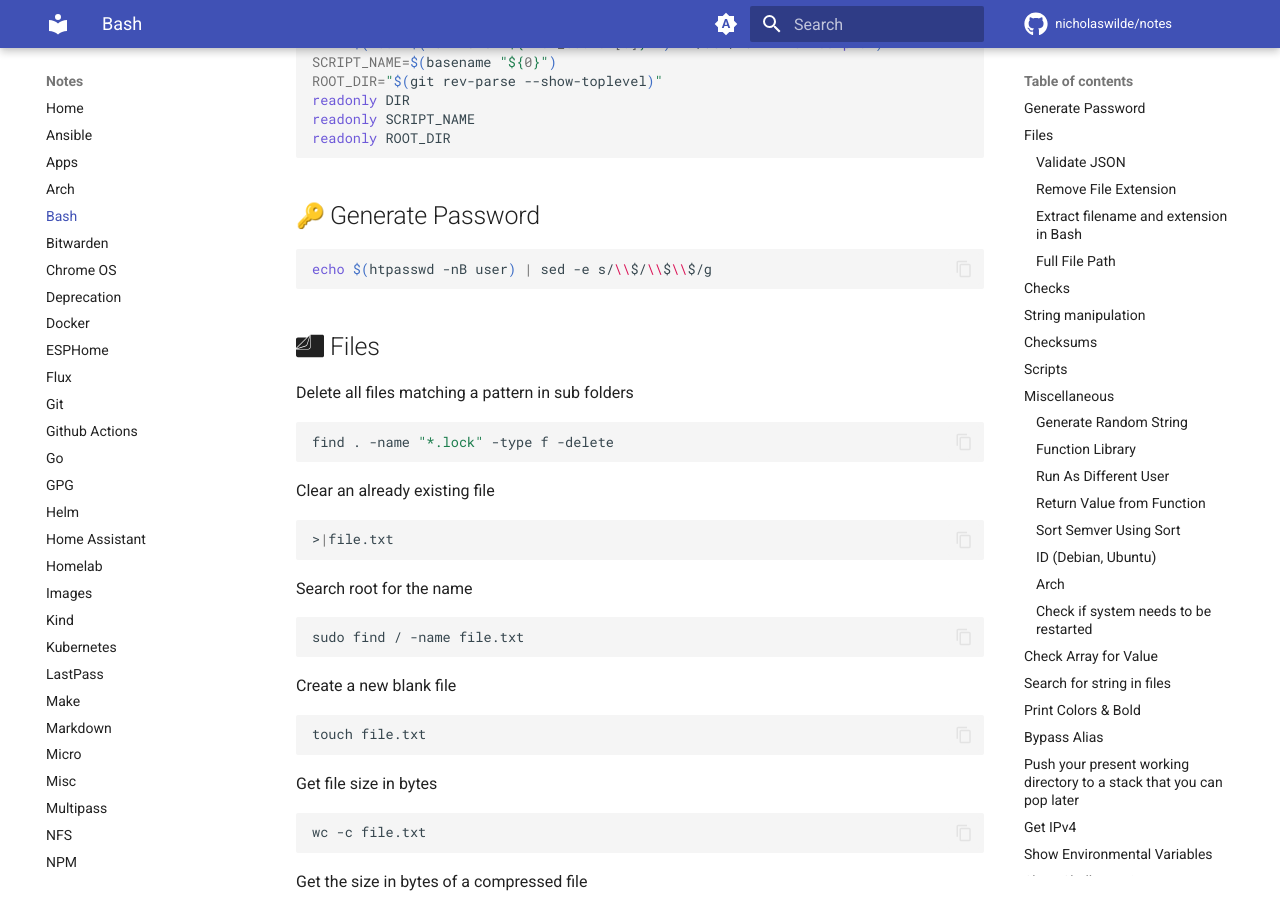
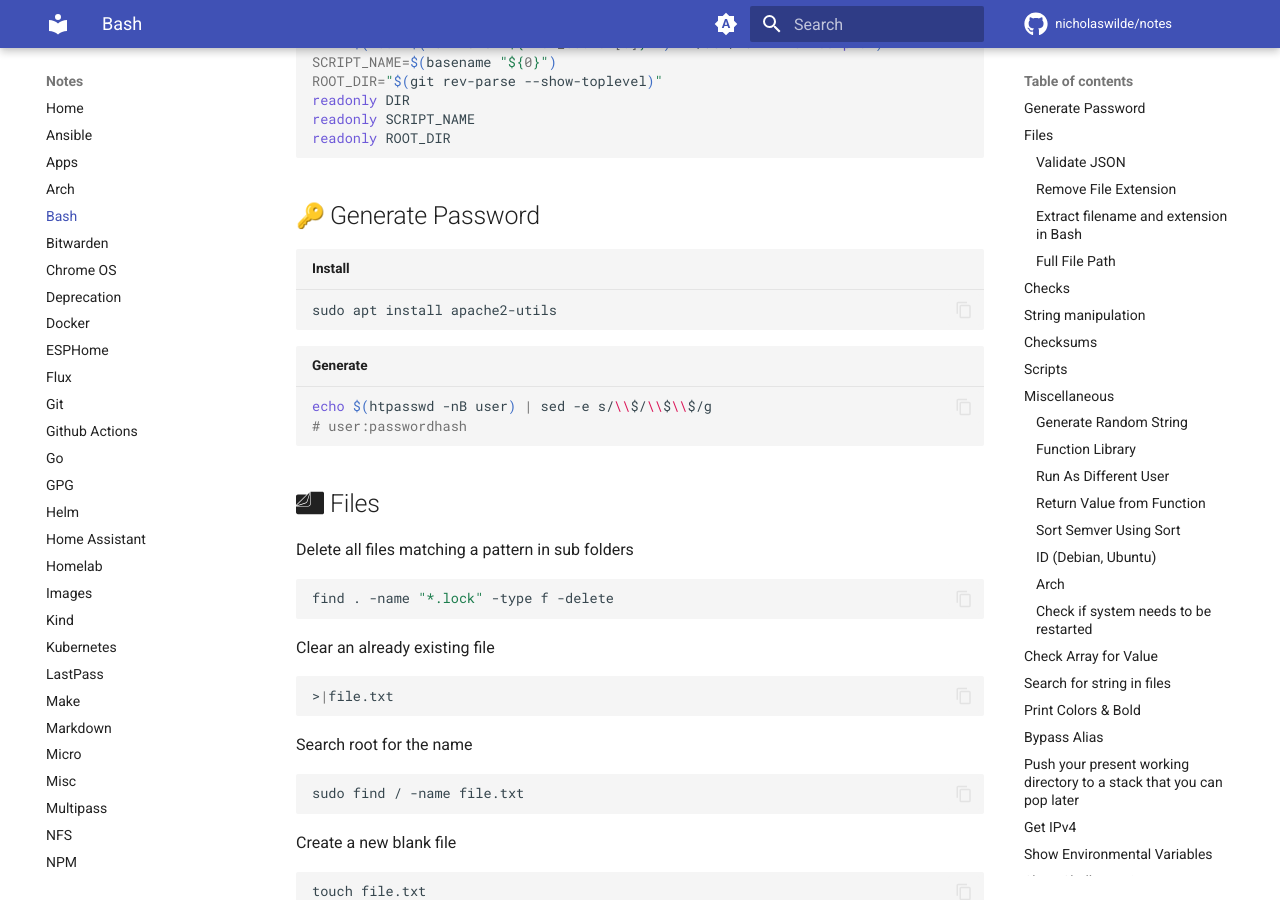
Before and after one commit to nicholaswilde/notes, an MkDocs documentation site: the page built from docs/bash.md, in a window 1280 px wide and 900 px high, scrolled down 311 px. Built offline with MkDocs 1.6.1 and Material for MkDocs 9.7.7, drawn with Linux system fonts in a browser that asks for light colours; emoji names are drawn with the system emoji font; comment, search, counter and statistics services are not loaded.

Commit message:
Update bash.md

````diff
--- a/docs/bash.md
+++ b/docs/bash.md
@@ -21,8 +21,13 @@
 
 ## :key: Generate Password
 
-```shell
+```shell title="Install"
+sudo apt install apache2-utils
+```
+
+```shell title="Generate"
 echo $(htpasswd -nB user) | sed -e s/\\$/\\$\\$/g
+# user:passwordhash
 ```
 
 ## :simple-files: Files
````
